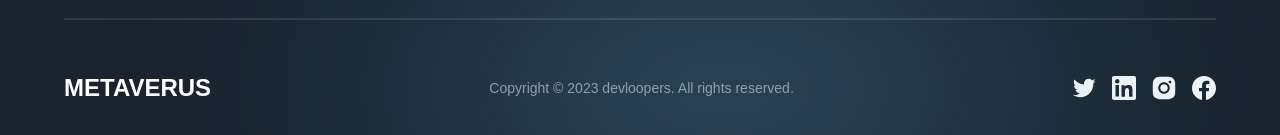
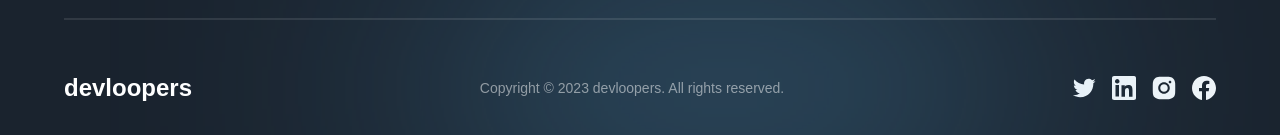
Before and after one commit to stuck2023/devloopers, a Next.js app: page / in a window 1280 px wide. Shown: the part 7217-7352 px from the top of the page. Built offline with nearby package versions, Linux system fonts and the light colour scheme; a web font is replaced by a local one.

Commit message:
Update Footer.jsx

```diff
--- a/components/Footer.jsx
+++ b/components/Footer.jsx
@@ -36,7 +36,7 @@ const Footer = () => (
 
         <div className="flex items-center justify-between flex-wrap gap-4">
           <h4 className="font-extrabold text-[24px] text-white">
-            METAVERUS
+            devloopers
           </h4>
           <p className="font-normal text-[14px] text-white opacity-50">
             Copyright © 2023 devloopers. All rights reserved.
```
